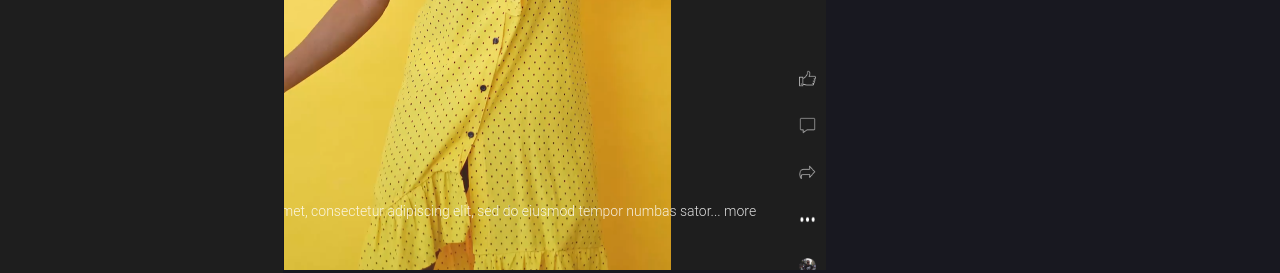
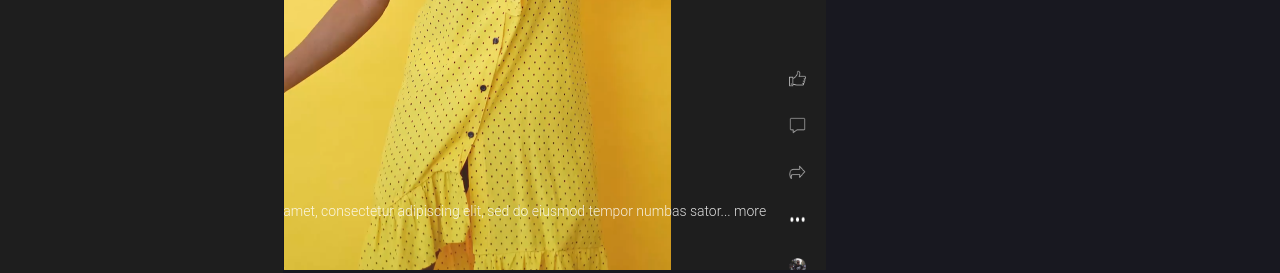
Before and after one commit to Nathaniel-Etim/facebookv2, a React (Create React App) app: page /reels in a window 1280 px wide. Shown: the part 499-772 px from the top of the page. Built offline with nearby package versions, Linux system fonts and the light colour scheme.

Commit message:
reels check

```diff
--- a/src/component/Reels/reelcontainer.css
+++ b/src/component/Reels/reelcontainer.css
@@ -31,6 +31,7 @@
   display: flex;
   flex-direction: column;
   gap: 10px;
+  padding-left: 10px;
 }
 
 .reels-container .reel-item .reelspost-details .details-areas .user-details {
@@ -109,6 +110,7 @@
   display: flex;
   flex-direction: column;
   gap: 30px;
+  margin-right: 10px;
 }
 
 .reels-container .reel-item .reelspost-details .icons-area .reels-icon {
```
